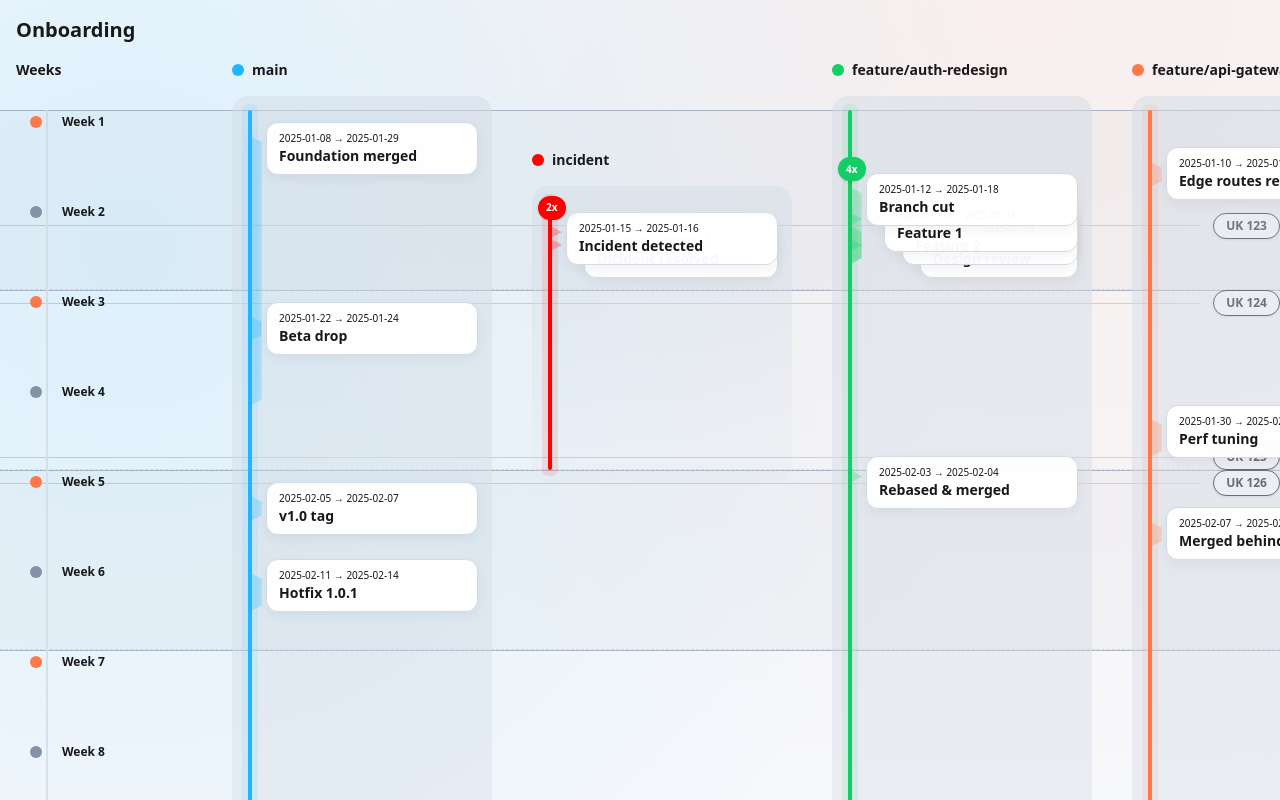
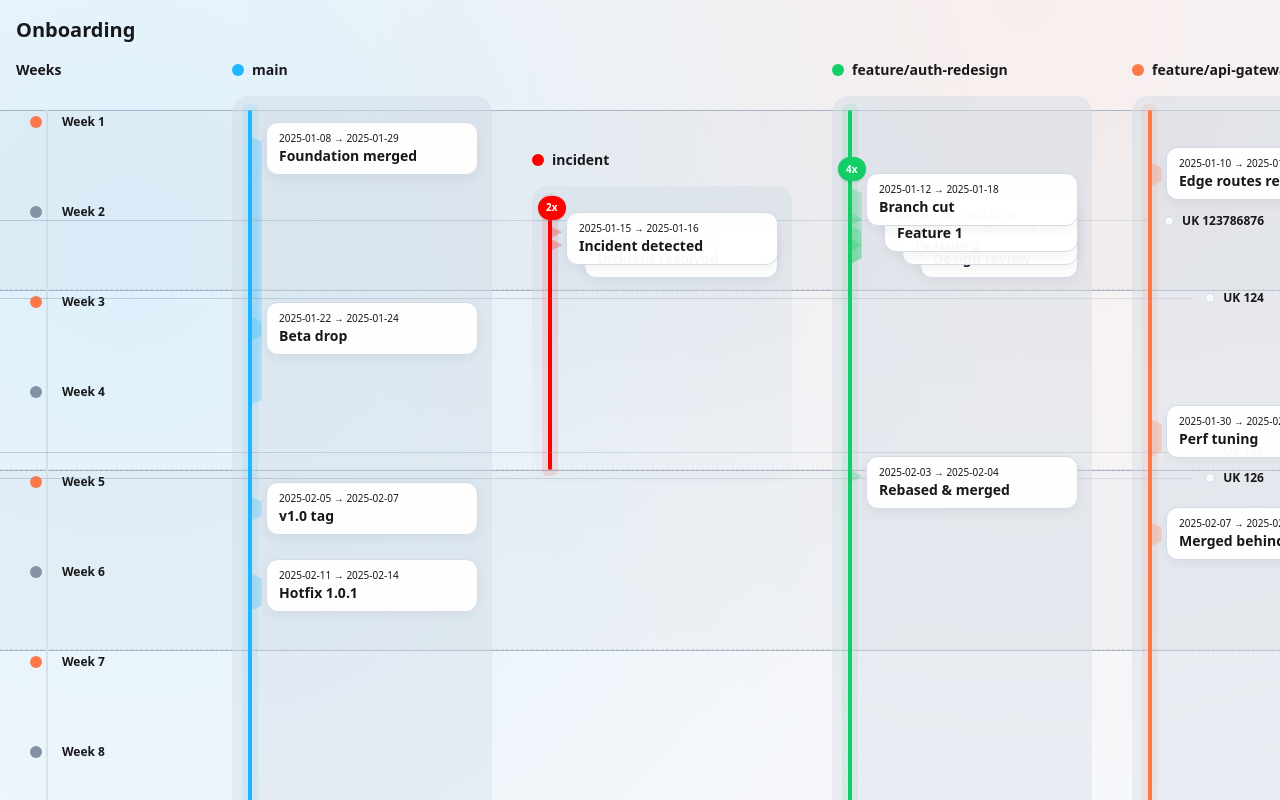
Before and after one commit to onion2k/timelines, a React (Vite) app: page / in a window 1280 px wide. Shown: the top 800 px of the page. Built offline with nearby package versions, Linux system fonts and the light colour scheme.

Commit message:
Added clickable milestone lines

```diff
--- a/src/components/MultiLineTimeline.tsx
+++ b/src/components/MultiLineTimeline.tsx
@@ -349,6 +349,8 @@ function MilestoneLines({
   weekHeight,
   padding,
   topOffset,
+  selectedId,
+  onSelect,
 }: {
   milestones: Milestone[]
   startWeekDate: Date | null
@@ -356,6 +358,8 @@ function MilestoneLines({
   weekHeight: number
   padding: number
   topOffset: number
+  selectedId: string | null
+  onSelect: (id: string | null) => void
 }) {
   if (!milestones.length || !startWeekDate || totalWeeks < 1) return null
 
@@ -372,21 +376,46 @@ function MilestoneLines({
   if (!lines.length) return null
 
   return (
-    <div className="pointer-events-none absolute inset-0" aria-hidden style={{ top: topOffset, left: 0, right: 0 }}>
-      <div className="relative" style={{ height: totalWeeks * weekHeight, paddingTop: padding, paddingBottom: padding }}>
+    <div
+      className="absolute inset-0"
+      style={{ top: topOffset, left: 0, right: 0, pointerEvents: 'none', zIndex: 20 }}
+    >
+      <div
+        className="relative"
+        style={{ height: totalWeeks * weekHeight, paddingTop: padding, paddingBottom: padding }}
+      >
         {lines.map((line) => (
           <div
             key={`milestone-${line.title}-${line.at}`}
-            className="absolute left-0 right-0 flex items-center justify-end gap-3"
+            className="absolute left-0 right-0 flex items-center"
             style={{ top: line.top }}
           >
             <div
               className="h-px flex-1"
-              style={{ background: 'linear-gradient(90deg, rgba(31,182,255,0.4) 0%, rgba(132,146,166,0.35) 100%)' }}
+              style={{
+                background:
+                  selectedId === `${line.title}-${line.at}`
+                    ? 'linear-gradient(90deg, rgba(31,182,255,1) 0%, rgba(31,182,255,0.4) 100%)'
+                    : 'linear-gradient(90deg, rgba(132,146,166,0.4) 0%, rgba(132,146,166,0.2) 100%)',
+                height: selectedId === `${line.title}-${line.at}` ? 2 : 1,
+              }}
             />
-            <div className="rounded-full border bg-white/90 px-3 py-1 text-xs font-semibold text-gray-dark shadow">
-              {line.title}
-            </div>
+            <button
+              type="button"
+              onClick={() => onSelect(selectedId === `${line.title}-${line.at}` ? null : `${line.title}-${line.at}`)}
+              className="relative ml-3 mr-4 flex items-center gap-2 text-xs font-semibold text-gray-dark focus:outline-none"
+              style={{ pointerEvents: 'auto' }}
+            >
+              <span
+                className="h-2.5 w-2.5 rounded-full border"
+                style={{
+                  backgroundColor: selectedId === `${line.title}-${line.at}` ? '#1fb6ff' : '#f7fafc',
+                  borderColor: selectedId === `${line.title}-${line.at}` ? '#1fb6ff' : '#cfd6e1',
+                  boxShadow: selectedId === `${line.title}-${line.at}` ? '0 0 0 4px rgba(31,182,255,0.15)' : 'none',
+                }}
+              />
+              <span>{line.title}</span>
+            </button>
           </div>
         ))}
       </div>
@@ -566,6 +595,7 @@ function MultiLineTimelineTrack({
 
 export function MultiLineTimeline({ tracks, weeks, sprintLength = 2, weekHeight = 90, milestones = [] }: MultiLineTimelineProps) {
   const [selectedId, setSelectedId] = useState<string | null>(null)
+  const [selectedMilestoneId, setSelectedMilestoneId] = useState<string | null>(null)
   const allDates = tracks.flatMap((track) => track.items.map((item) => parseAtDate(item.at))).filter(Boolean) as Date[]
   const rawStartDate = allDates.length ? new Date(Math.min(...allDates.map((d) => d.getTime()))) : null
   const rawEndDate = allDates.length ? new Date(Math.max(...allDates.map((d) => d.getTime()))) : null
@@ -597,6 +627,8 @@ export function MultiLineTimeline({ tracks, weeks, sprintLength = 2, weekHeight
         weekHeight={weekHeight}
         padding={guidePadding}
         topOffset={guideTopOffset}
+        selectedId={selectedMilestoneId}
+        onSelect={setSelectedMilestoneId}
       />
       <div className="flex gap-8 relative">
         <WeekRail
--- a/src/data/milestones.json
+++ b/src/data/milestones.json
@@ -1,6 +1,6 @@
 [
   {
-    "title": "UK 123",
+    "title": "UK 123786876",
     "at": "2025-01-14"
   },
   {
```
